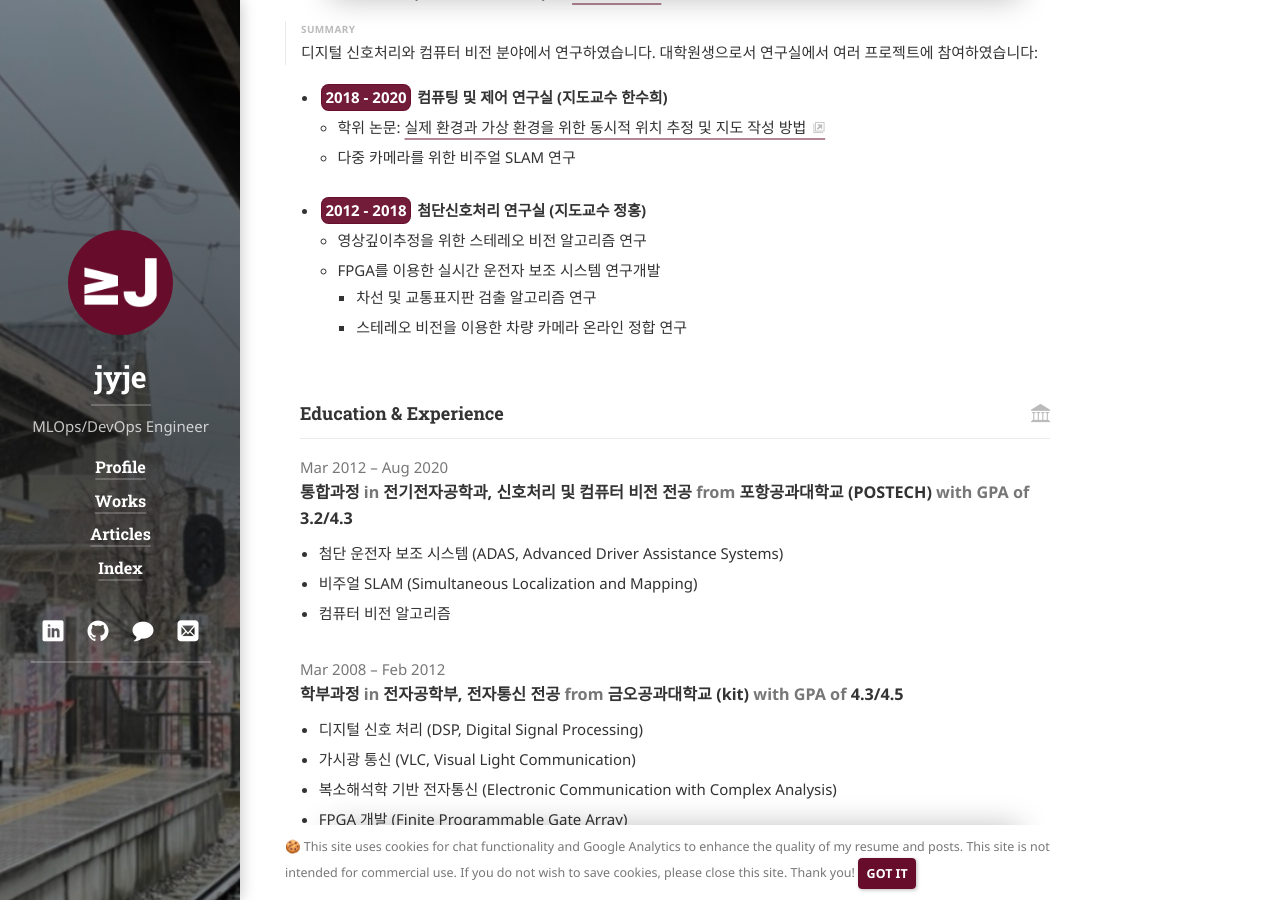
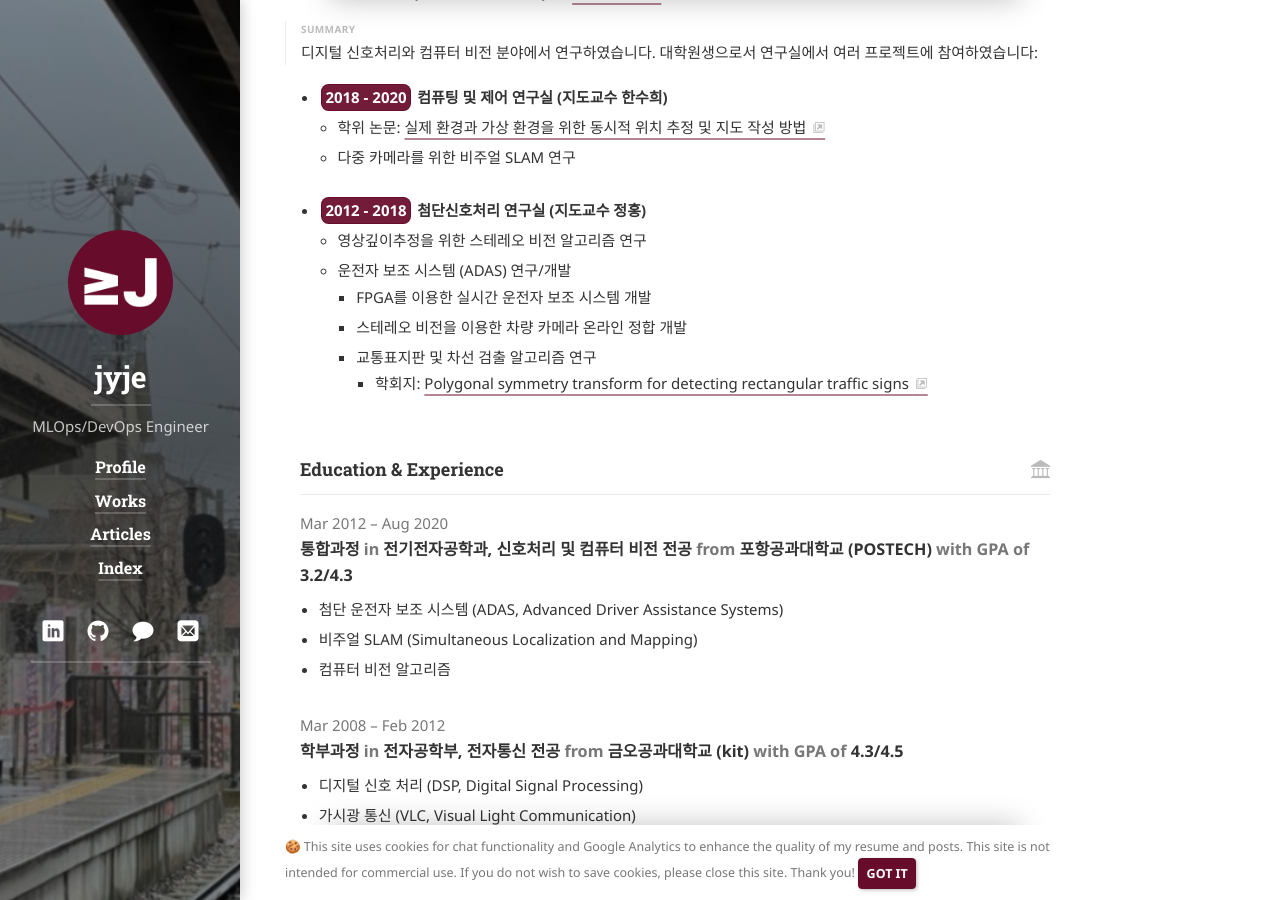
Before and after one commit to jyje/portfolio, a Jekyll site: the page built from profile/resume-ko.md, in a window 1280 px wide and 900 px high, scrolled down 2032 px. Built offline with Jekyll 4.4.1, drawn with Linux system fonts in a browser that asks for light colours; cached includes are drawn as plain includes; nearby versions of some CDN libraries; some web fonts are replaced; library files that are not in the unit come from our copies.

Commit message:
🔧 profile/resume: update lab research topic

```diff
--- a/_data/resume-ko.yml
+++ b/_data/resume-ko.yml
@@ -142,10 +142,21 @@ work:
           <b>첨단신호처리 연구실 (지도교수 정홍)</b>
         <ul>
           <li>영상깊이추정을 위한 스테레오 비전 알고리즘 연구</li>
-          <li>FPGA를 이용한 실시간 운전자 보조 시스템 연구개발</li>
+          <li>운전자 보조 시스템 (ADAS) 연구/개발</li>
           <ul>
-            <li>차선 및 교통표지판 검출 알고리즘 연구</li>
-            <li>스테레오 비전을 이용한 차량 카메라 온라인 정합 연구</li>
+            <li>FPGA를 이용한 실시간 운전자 보조 시스템 개발</li>
+            <li>스테레오 비전을 이용한 차량 카메라 온라인 정합 개발</li>
+            <li>
+              교통표지판 및 차선 검출 알고리즘 연구
+              <ul>
+                <li>
+                  학회지:
+                  <a href="https://ieeexplore.ieee.org/abstract/document/6987934">
+                    Polygonal symmetry transform for detecting rectangular traffic signs
+                  </a>
+                </li>
+              </ul>
+            </li>
           </ul>
         </ul>
 
```
Also changed, not shown: _data/resume.yml (+13 -2 lines).
